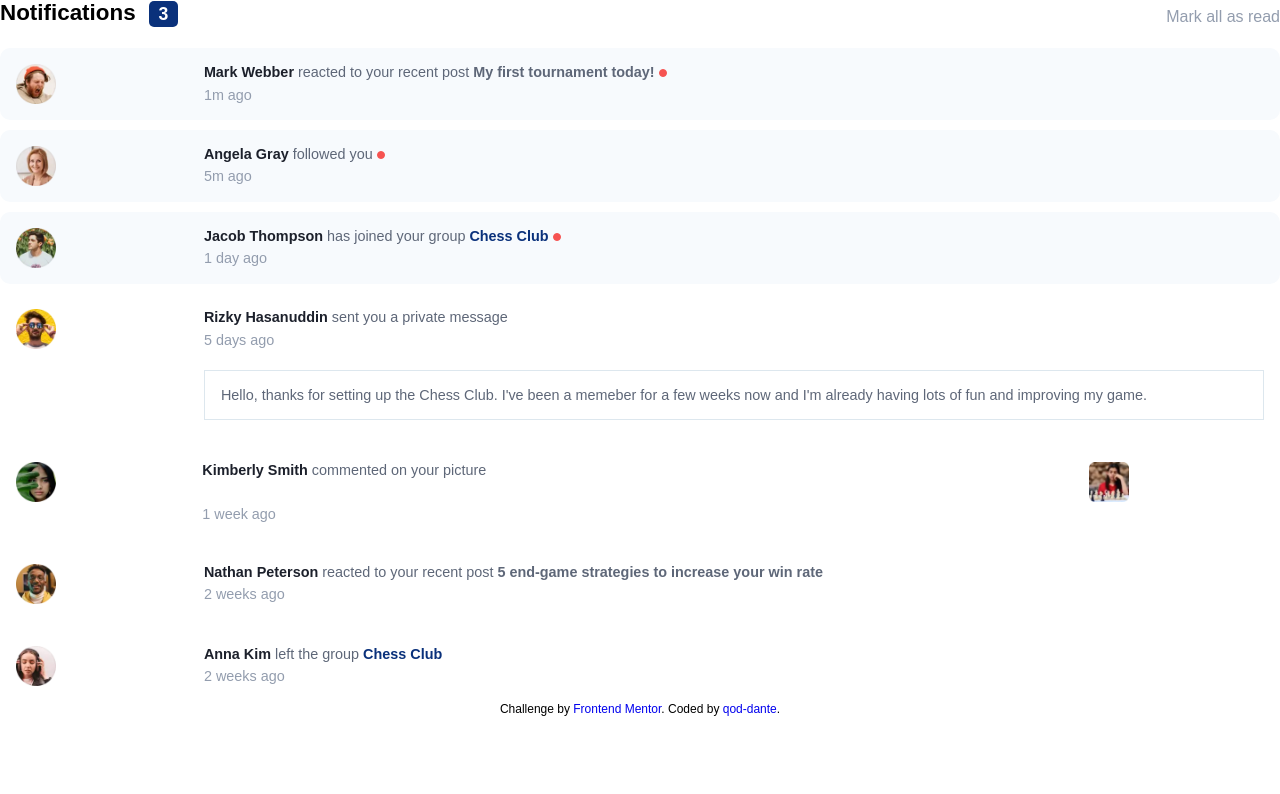
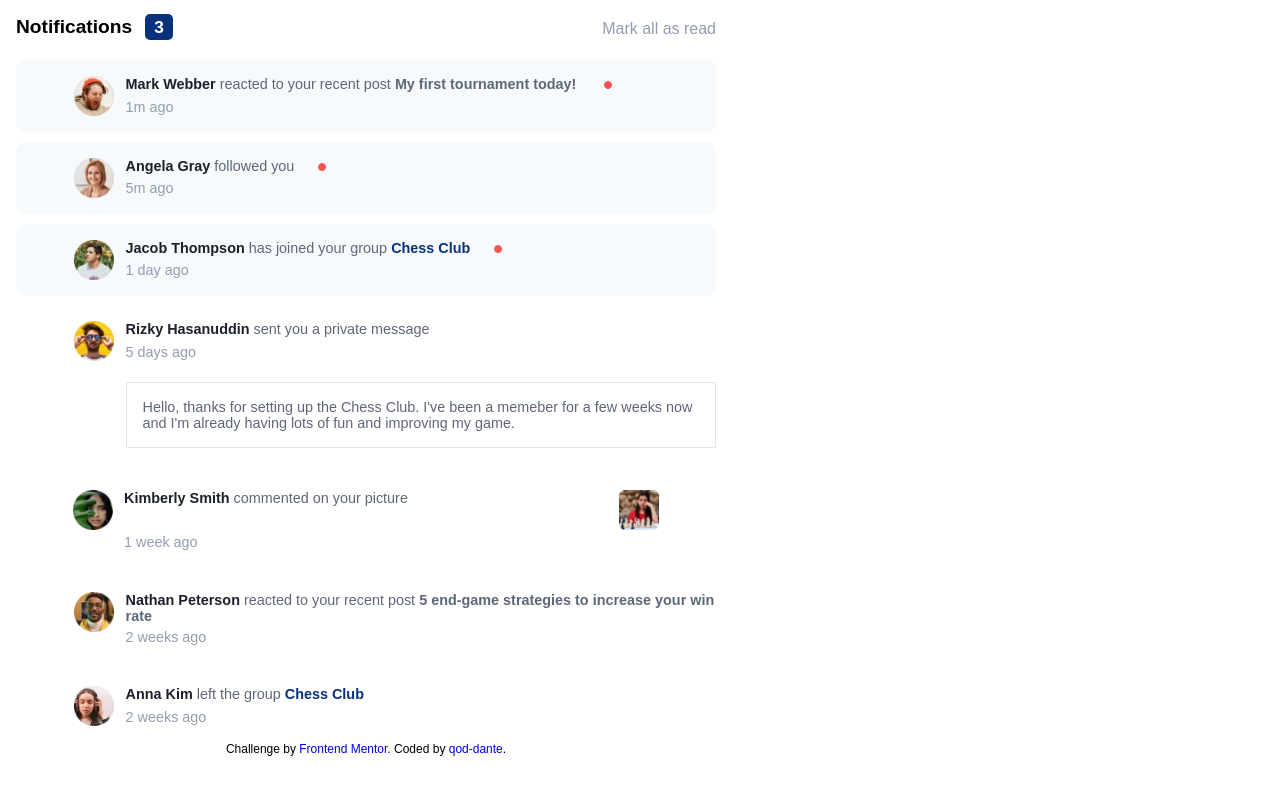
Before and after one commit to qod-dante/Notifications-Page-by-qod-dante, a plain HTML site: page index.html in a window 1280 px wide. Drawn offline with Linux system fonts and the light colour scheme.

Commit message:
Saving progress before re-installing Windows

```diff
--- a/index.html
+++ b/index.html
@@ -9,7 +9,8 @@
   <link rel="icon" type="image/png" sizes="32x32" href="./images/favicon-32x32.png">
   <title>Frontend Mentor | Notifications page</title>
 </head>
-<body class="grid">
+<body class="grid bottom-layer">
+<div class="grid top-layer">
   <header class="grid">
     <h1 class="header-and-number">Notifications <span id="notification-counter">3</span></h1>
     <p id="mark-all">Mark all as read</p>
@@ -19,7 +20,7 @@
       <img src="./assets/images/avatar-mark-webber.webp"
            alt="User Avatar"
            class="webber-avatar avatar" />
-      <p class="webber-na notif-activity"><span class="at-username">Mark Webber</span> reacted to your recent post <span class="post-ref">My first tournament today!</span><span class="space"></span> <span class="unread-indicator"></span></p>
+      <p class="webber-na notif-activity"><span class="at-username">Mark Webber</span> reacted to your recent post <span class="post-ref">My first tournament today!</span><span class="space">&nbsp;</span> <span class="unread-indicator"></span></p>
       <p class="webber-tp time-posted">1m ago</p>
     </div>
     <div class="main-child angela unread-msg grid">
@@ -51,7 +52,7 @@
       <p class="smith-na notif-activity"><span class="at-username">Kimberly Smith</span> commented on your picture</p>
       <img src="./assets/images/image-chess.webp"
            alt="Posted image"
-           class="chess-img avatar" />
+           class="chess-img" />
       <p class="smith-tp time-posted">1 week ago</p>
     </div>
     <div class="main-child peterson read-msg grid">
@@ -75,6 +76,7 @@
     </p>
   </footer>
   <noscript>Oops! It seems your browser either doesn't support JavaScript, or it has been disabled. Please check your settings and try again.</noscript>
-  <script src="./scripts/mainScript.js"></script>
+</div>
+<script src="./scripts/mainScript.js"></script>
 </body>
 </html>
--- a/styles/main.css
+++ b/styles/main.css
@@ -34,13 +34,18 @@
 
 /* Desktop layout */
 
-body {
+/* .bottom-layer {
+    background-color: var(--lightGreyishBlue1);
+} */
+
+.top-layer {
     grid-template-areas:
     'header header'
     'main main'
     'attribution attribution';
     grid-template-rows: repeat(3, auto);
     grid-template-columns: 1fr 6fr;
+    max-width: 732px;
 }
 
 header {
@@ -50,11 +55,12 @@ header {
     justify-content: space-between;
     margin-bottom: 0.8rem;
     column-gap: 1rem;
+    padding: 1rem 1rem 0;
 }
 
 .header-and-number {
     grid-area: header-and-number;
-    font-size: 1.4rem;
+    font-size: 1.2rem;
     word-spacing: 7px;
     font-weight: var(--fontWeightExtraBold);
 }
@@ -67,7 +73,7 @@ header {
     border-radius: 5px;
     align-self: center;
     justify-self: center;
-    font-size: 1.1rem;
+    font-size: 1.08rem;
 }
 
 #mark-all {
@@ -93,10 +99,10 @@ main {
 
 .main-child {
     font-size: 0.9rem;
-    padding: 1rem;
+    padding: 1rem 0;
     border: 1px transparent;
     border-radius: 10px;
-    margin-top: 0.6rem;
+    margin: 0.6rem 1rem 0;
     column-gap: 0.7rem;
     row-gap: 0.3rem;
 }
@@ -104,6 +110,7 @@ main {
 .avatar {
     width: 40px;
     height: 40px;
+    justify-self: end;
 }
 
 .notif-activity {
@@ -126,6 +133,7 @@ main {
     height: 8px;
     width: 8px;
     display: inline-block;
+    margin-left: 20px;
 }
 
 .time-posted {
@@ -244,6 +252,8 @@ main {
 
 .chess-img {
     grid-area: chess-img;
+    width: 40px;
+    height: 40px;
 }
 
 .smith-tp {
@@ -308,3 +318,13 @@ main {
         padding: 1rem;
     }
 } */
+
+@media screen and (min-width: 474px) {
+    .smith {
+        grid-auto-flow: row dense;
+        grid-template-areas:
+        'smith-avatar smith-na chess-img'
+        '. . .'
+        'smith-avatar smith-tp .'
+    }
+}
```
